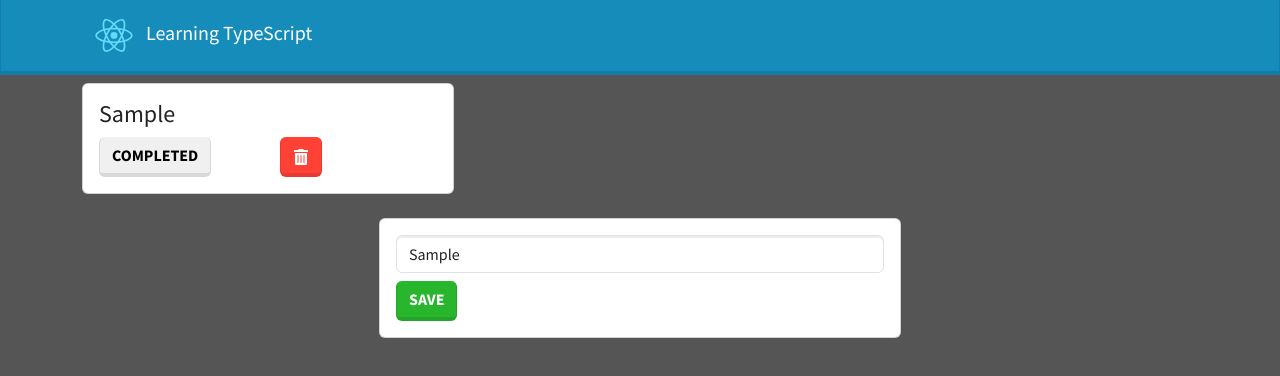
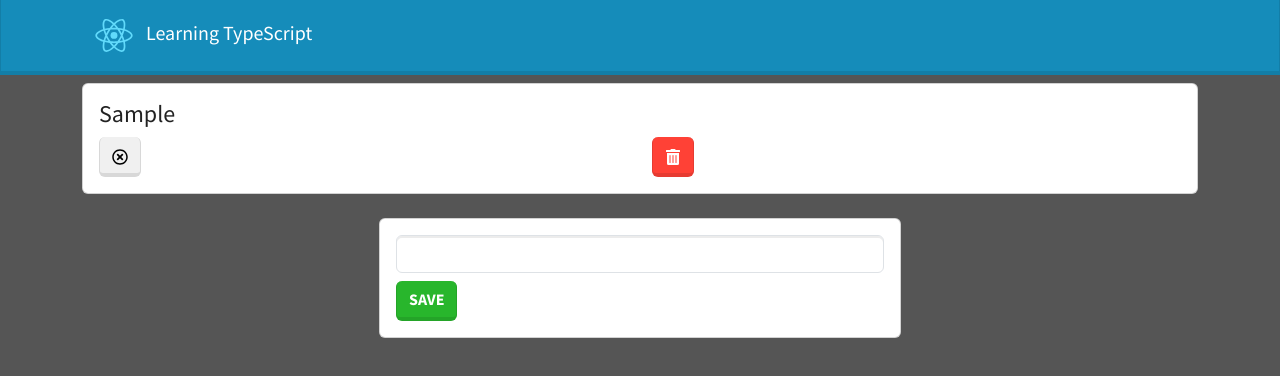
Before and after one commit to Mariana-Usuga/first-steps-typescript, a React (Create React App) app: page / in a window 1280 px wide. Both pictures are taken after typing "Sample" into the empty fields and a click on the button "SAVE". Shown: the top 376 px of the page. Built offline with nearby package versions, Linux system fonts and the light colour scheme.

Commit message:
add task

```diff
--- a/src/App.tsx
+++ b/src/App.tsx
@@ -2,31 +2,24 @@
 /* eslint-disable import/extensions */
 /* eslint-disable import/no-unresolved */
 import { useState } from 'react';
-// import TaskForm from './Todos/TaskForm';
 import logo from './logo.svg';
 import TaskForm from './Todos/TaskForm';
 import { Task } from './interfaces/Task';
 import TaskList from './Todos/TaskList';
-// import Card from './Card';
-
-// interface Props {
-//   title: string
-// }
 
 const App = () => {
   const [tasks, setTasks] = useState<Task[]>([]);
 
   const addANewTask = (task: Task) => {
     setTasks([...tasks, task]);
-    // e.preventDefault();
-    // setTasks([
-    //   ...tasks, { title, completed: false },
-    // ]);
-    // setTitle('');
   };
 
   const deleteTask = (task: Task) => {
     setTasks(tasks.filter((t) => t.id !== task.id));
+  };
+
+  const updateTask = (task: Task) => {
+    setTasks(tasks.map((t) => (t.id === task.id ? { ...t, completed: !t.completed } : t)));
   };
 
   return (
@@ -42,7 +35,7 @@ const App = () => {
       <main className="container p4">
         {/* <div className="row"> */}
         {/* <div className="col-md-4"> */}
-        <TaskList tasks={tasks} deleteTask={deleteTask} />
+        <TaskList tasks={tasks} deleteTask={deleteTask} updateTask={updateTask} />
 
         <TaskForm addANewTask={addANewTask} />
         {/* </div> */}
--- a/src/Todos/TaskCard.tsx
+++ b/src/Todos/TaskCard.tsx
@@ -1,22 +1,16 @@
 /* eslint-disable no-unused-vars */
 /* eslint-disable import/no-unresolved */
 /* eslint-disable import/extensions */
-import { FaTrashAlt } from 'react-icons/fa';
+import { FaTrashAlt, FaCheckSquare, FaRegTimesCircle } from 'react-icons/fa';
 import { Task } from '../interfaces/Task';
 
 interface Props {
 task: Task;
 deleteTask: (task:Task) => void
+updateTask: (task:Task) => void
 }
 
-const TaskCard = ({ task, deleteTask }:Props) => {
-  // const updateTask = (id:number) => {
-  //   setTasks(tasks.map((t) => (task.id === id
-  //     ? { ...task, completed: !task.completed } : task)));
-  // };
-  console.log('working');
-
-  return (
+const TaskCard = ({ task, deleteTask, updateTask }:Props) => (
   <div className="card card-body mt-2">
     <div className="row">
       <h4
@@ -28,9 +22,9 @@ const TaskCard = ({ task, deleteTask }:Props) => {
         <button
           type="button"
           className="btn btn-secondary"
+          onClick={() => updateTask(task)}
         >
-            completed
-            {/* {task.completed ? <FaCheckSquare /> : <FaRegTimesCircle />} */}
+          {task.completed ? <FaCheckSquare /> : <FaRegTimesCircle />}
         </button>
       </div>
       <div className="col">
@@ -41,6 +35,5 @@ const TaskCard = ({ task, deleteTask }:Props) => {
     </div>
   </div>
 );
-};
 
 export default TaskCard;
--- a/src/Todos/TaskForm.tsx
+++ b/src/Todos/TaskForm.tsx
@@ -13,20 +13,23 @@ interface Props {
 
 const TaskForm = ({ addANewTask }:Props) => {
   const [task, setTask] = useState({
+    id: 0,
     title: '',
   });
 
   const handleChange = (e:ChangeEvent<HTMLInputElement>) => {
-    setTask({ ...task, [e.target.name]: e.target.value });
+    setTask({
+      ...task,
+      [e.target.name]: e.target.value,
+      id: Math.floor(Math.random() * (200 - 1)) + 1,
+    });
   };
 
   const handleSubmit = (e: FormEvent<HTMLFormElement>) => {
     e.preventDefault();
     addANewTask(task);
-    setTask({ title: '' });
+    setTask({ id: 0, title: '' });
   };
-
-  console.log('working');
 
   return (
     <div className="container p-4">
@@ -38,6 +41,7 @@ const TaskForm = ({ addANewTask }:Props) => {
                 <input
                   name="title"
                   type="text"
+                  value={task.title}
                   onChange={handleChange}
                   className="form-control"
                   autoFocus
--- a/src/Todos/TaskList.tsx
+++ b/src/Todos/TaskList.tsx
@@ -8,14 +8,19 @@ import TaskCard from './TaskCard';
 interface Props {
   tasks: Task[]
   deleteTask: (task:Task) => void
+  updateTask: (task:Task) => void
 }
 
-const TaskList = ({ tasks, deleteTask }:Props) => (
+const TaskList = ({ tasks, deleteTask, updateTask }:Props) => (
   <>
     {tasks.map((task) => (
-      <div className="col-md-4">
-        <TaskCard task={task} deleteTask={() => deleteTask(task)} />
-      </div>
+      // <div className="col-md-4">
+      <TaskCard
+        task={task}
+        deleteTask={() => deleteTask(task)}
+        updateTask={() => updateTask(task)}
+      />
+      // </div>
     ))}
   </>
 );
```
Lines whose indentation alone changed are shown as unchanged.
